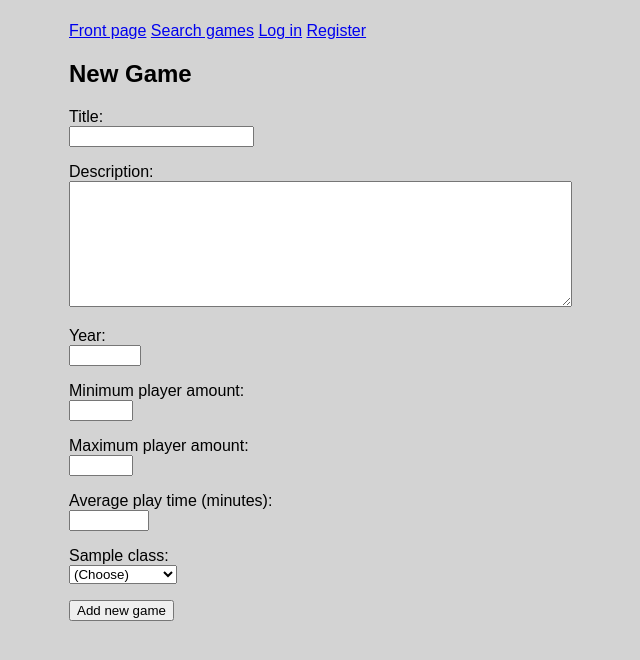
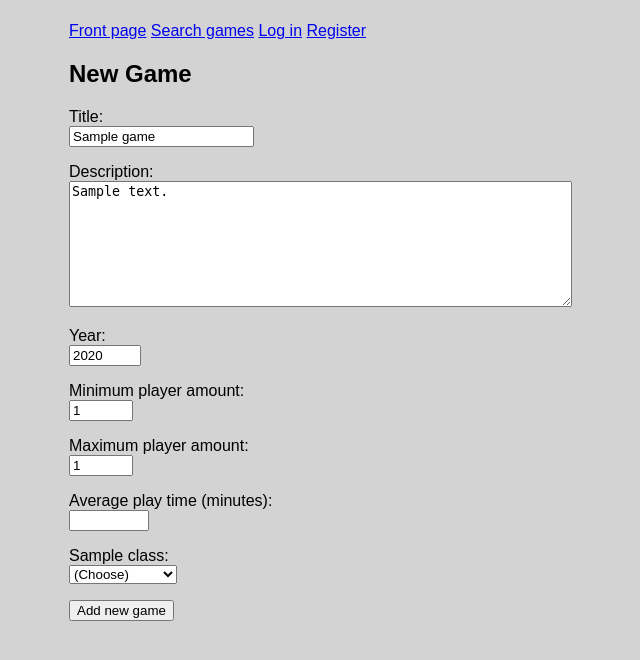
Before and after one commit to SeedimV/boardgame-vault, a Flask app: template templates/new_game.html in a window 1280 px wide. Shown: the part 58-718 px from the top of the page, without its empty margins (171-811 px from the left). Run offline with Flask 3, Linux system fonts and the light colour scheme; the template is opened without the code that fills it: most values are stand-ins (such as "Sample title", 1, 10 or a date in 2020).

Commit message:
refactor: merge new game routes

```diff
--- a/app.py
+++ b/app.py
@@ -53,36 +53,24 @@ def show_game(game_id):
     reviews = games.get_reviews(game_id)
     return render_template("show_game.html", game=game, classes=classes, reviews=reviews)
 
-@app.route("/new_game")
+@app.route("/new_game", methods=["GET", "POST"])
 def new_game():
     require_login()
-    classes = games.get_all_classes()
-    return render_template("new_game.html", classes=classes)
+    all_classes = games.get_all_classes()
 
-@app.route("/create_game", methods=["POST"])
-def create_game():
-    require_login()
-    check_csrf()
+    if request.method == "POST":
+        check_csrf()
+        game = games.GameData.from_form(request.form)
 
-    game = games.GameData.from_form(request.form)
-    user_id = session["user_id"]
+        if not game.validate():
+            flash("Please fill all required fields correctly.")
+            return render_template("new_game.html", game=game, classes=all_classes), 400
 
-    if not game.validate():
-        abort(403)
+        classes = games.parse_classes(request.form.getlist("classes"), all_classes)
+        game_id = games.add_game(game, session["user_id"], classes)
+        return redirect(f"/game/{game_id}")
 
-    all_classes = games.get_all_classes()
-    classes = []
-    for entry in request.form.getlist("classes"):
-        if entry:
-            class_title, class_value = entry.split(":", 1)
-            if class_title not in all_classes:
-                abort(403)
-            if class_value not in all_classes[class_title]:
-                abort(403)
-            classes.append((class_title, class_value))
-
-    game_id = games.add_game(game, user_id, classes)
-    return redirect("/game/" + str(game_id))
+    return render_template("new_game.html", game=None, classes=all_classes)
 
 @app.route("/create_review", methods=["POST"])
 def create_review():
--- a/templates/new_game.html
+++ b/templates/new_game.html
@@ -4,30 +4,34 @@
 
 {% block content %}
 <h2>New Game</h2>
-<form action="/create_game" method="post">
+<form action="/new_game" method="post">
   <p>
-    <label for="title">Title:</label> <br />
-    <input type="text" name="title" id="title" maxlength="50" required />
+    <label for="title">Title</label>: <br />
+    <input type="text" name="title" id="title" maxlength="50" required value="{{ game.title if game else '' }}" />
   </p>
   <p>
-    <label for="description">Description:</label> <br />
-    <textarea id="description" name="description" rows="8" cols="60" maxlength="1000"  required></textarea>
+    <label for="description">Description</label>: <br />
+    <textarea id="description" name="description" rows="8" cols="60" maxlength="1000"  required>{{ game.description if game else ''
+  }}</textarea>
   </p>
   <p>
-    <label for="year">Year:</label> <br />
-    <input type="number" id="year" name="year" min="1" max="2100" required />
+    <label for="year">Year</label>: <br />
+    <input type="number" id="year" name="year" min="1" max="2100" required value="{{ game.year if game and game.year != 0 else '' }}" />
   </p>
   <p>
-    <label for="min_player_count">Minimum player amount:</label> <br />
-    <input type="number" id="min_player_count" name="min_player_count" min="1" max="100" required />
+    <label for="min_player_count">Minimum player amount</label>: <br />
+    <input type="number" id="min_player_count" name="min_player_count" min="1" max="100" required value="{{ game.min_player_count if
+  game and game.min_player_count != 0 else '' }}" />
   </p>
   <p>
-    <label for="max_player_count">Maximum player amount:</label> <br />
-    <input type="number" id="max_player_count" name="max_player_count" min="1" max="100" required />
+    <label for="max_player_count">Maximum player amount</label>: <br />
+    <input type="number" id="max_player_count" name="max_player_count" min="1" max="100" required value="{{ game.max_player_count if
+  game and game.max_player_count != 0 else '' }}" />
   </p>
   <p>
-    <label for="playtime">Average play time (minutes):</label> <br />
-    <input type="number" id="playtime" name="playtime" min="1" max="10000" required />
+    <label for="playtime">Average play time (minutes)</label>: <br />
+    <input type="number" id="playtime" name="playtime" min="1" max="10000" required value="{{ game.playtime if game and game.playtime !=
+  0 else '' }}" />
   </p>
   {% for class in classes %}
   <p>
@@ -35,7 +39,10 @@
     <select name="classes" id="class{{ class }}">
       <option value="">(Choose)</option>
       {% for option in classes[class] %}
-      <option value="{{ class }}:{{ option }}">{{ option }}</option>
+      {% set opt_val = class ~ ":" ~ option %}
+      <option value="{{ opt_val }}" {% if opt_val in request.form.getlist('classes') %}selected{% endif %}>
+        {{ option }}
+      </option>
       {% endfor %}
     </select>
   </p>
```
